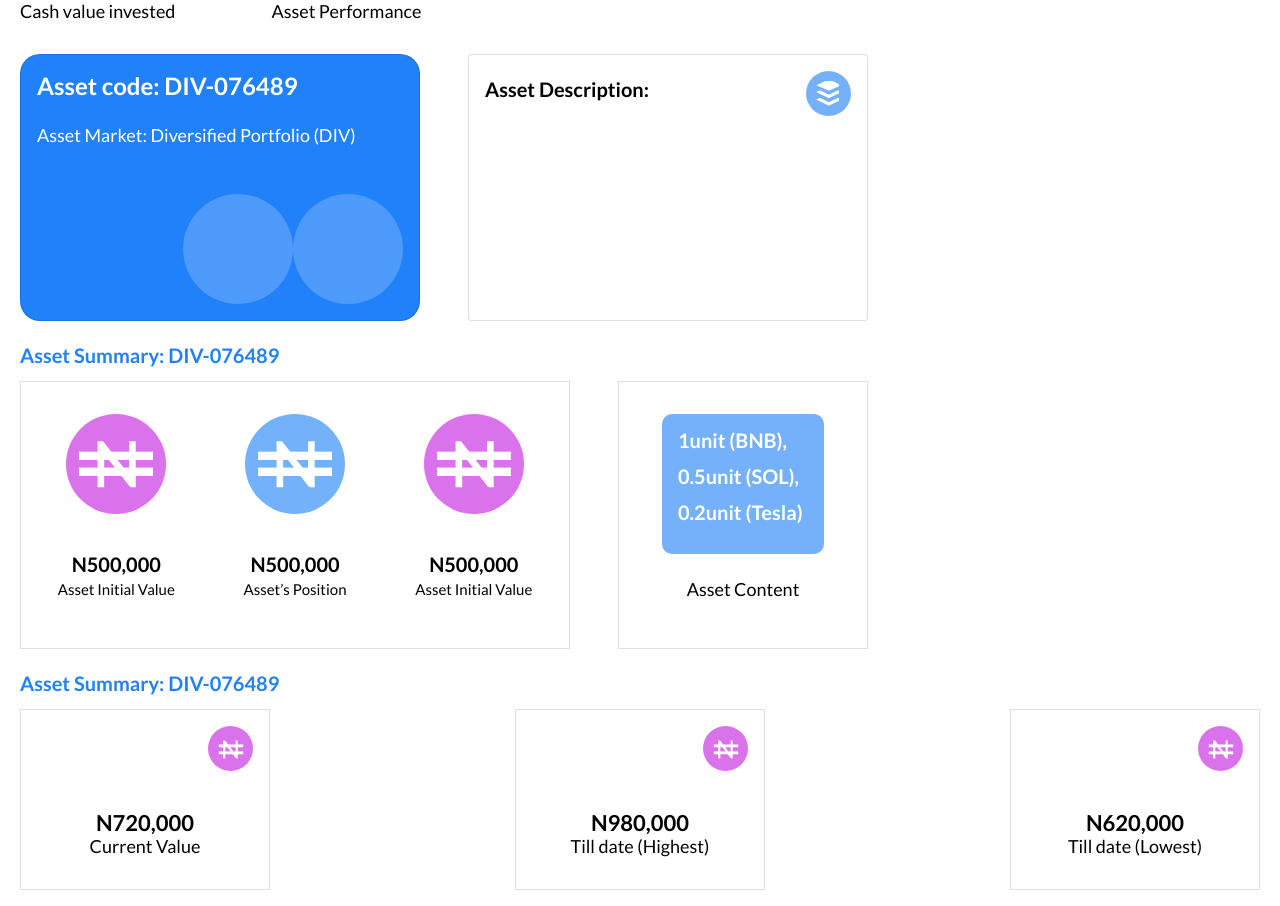
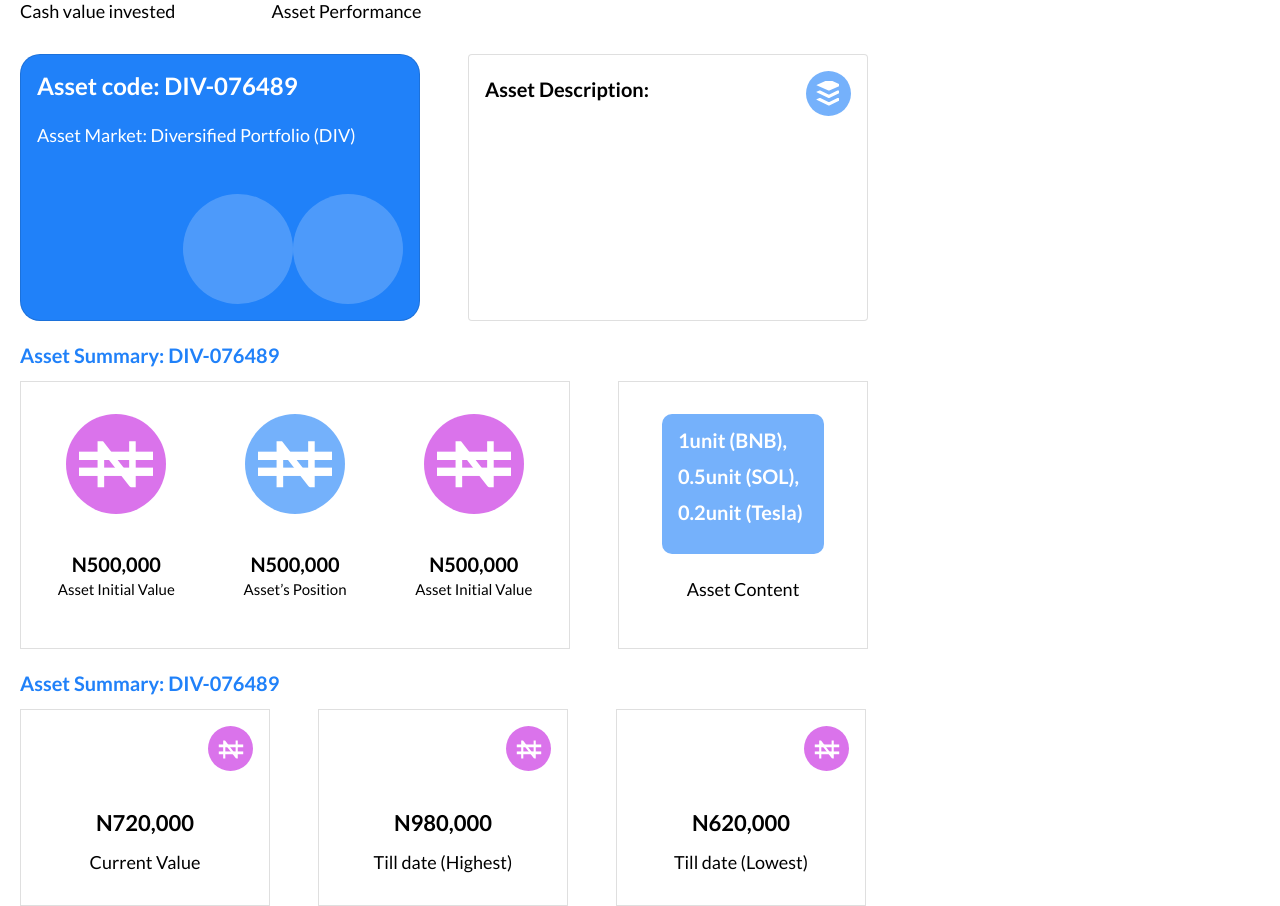
Before and after one commit to Dreezy305/HuntersWall, a Next.js app: page /portfolio in a window 1280 px wide. Both pictures are taken after a click on the element "Asset Performance". Built offline with nearby package versions, Linux system fonts and the light colour scheme; no server answers.

Commit message:
icon box and arrow icons

```diff
--- a/components/assetPerformance.js
+++ b/components/assetPerformance.js
@@ -110,7 +110,7 @@ function AssetPerformance() {
       <div className="assetPerform_stat mt-4">
         <h6 className="mb-3 assetStat">Asset Summary: DIV-076489</h6>
 
-        <div className="d-flex flex-row justify-content-between">
+        <div className="d-flex flex-row justify-content-start">
           {/* ROW 1 */}
           <div
             className="card me-5 c2"
@@ -122,7 +122,7 @@ function AssetPerformance() {
 
                 <ul className="list-unstyled text-center assetStatList mt-3">
                   <li className="mt-2"> N720,000</li>
-                  <li>Current Value</li>
+                  <li className="mt-3">Current Value</li>
                 </ul>
               </div>
             </div>
@@ -139,7 +139,7 @@ function AssetPerformance() {
 
                 <ul className="list-unstyled text-center assetStatList mt-3">
                   <li className="mt-2"> N980,000</li>
-                  <li>Till date (Highest)</li>
+                  <li className="mt-3">Till date (Highest)</li>
                 </ul>
               </div>
             </div>
@@ -156,7 +156,7 @@ function AssetPerformance() {
 
                 <ul className="list-unstyled text-center assetStatList mt-3">
                   <li className="mt-2">N620,000</li>
-                  <li>Till date (Lowest)</li>
+                  <li className="mt-3">Till date (Lowest)</li>
                 </ul>
               </div>
             </div>
```
